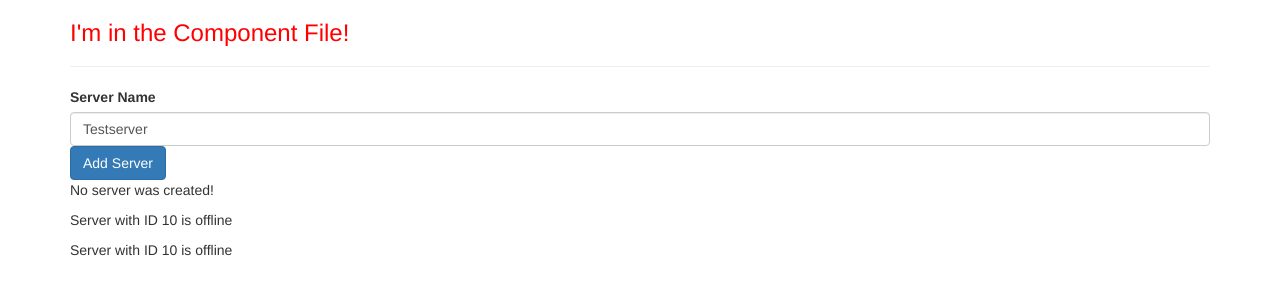
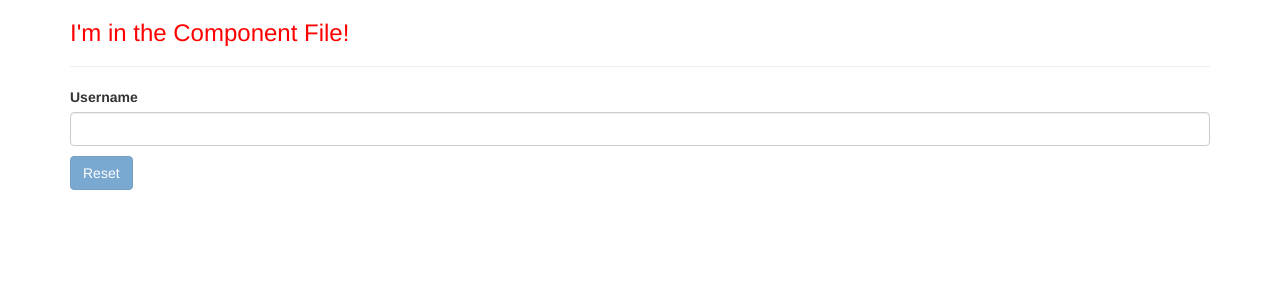
Before and after one commit to Moe-Ajam/my-first-app, an Angular app: page / in a window 1280 px wide. Shown: the top 300 px of the page. Built offline with nearby package versions, Linux system fonts and the light colour scheme.

Commit message:
Assignment #2
Using databinding to solve problems

```diff
--- a/src/app/servers/servers.component.html
+++ b/src/app/servers/servers.component.html
@@ -1,8 +1,13 @@
-<label>Server Name</label>
-<!-- <input type="text" class="form-control" (input)="onUpdateServerName($event)"> -->
+<!-- <label>Server Name</label>
+<input type="text" class="form-control" (input)="onUpdateServerName($event)">
 <input type="text" class="form-control" [(ngModel)]="serverName">
-<!-- <p>{{serverName}}</p> -->
+ <p>{{serverName}}</p>
 <button class="btn btn-primary" [disabled]="!allowNewServer" (click)="onCreateServer()">Add Server</button>
 <p>{{serverCreationStatus}}</p>
 <app-server></app-server>
-<app-server></app-server>
+<app-server></app-server> -->
+
+<label>Username</label>
+<input type="text" class="form-control" [(ngModel)]="username" >
+<p (emptied)="disableButton()">{{ username }}</p>
+<button class="btn btn-primary" (click)="resetUsername()" [disabled]="username === ''">Reset</button>
--- a/src/app/servers/servers.component.ts
+++ b/src/app/servers/servers.component.ts
@@ -1,4 +1,5 @@
 import { Component } from '@angular/core';
+import { isEmpty } from 'rxjs';
 
 @Component({
   selector: 'app-servers',
@@ -7,21 +8,36 @@ import { Component } from '@angular/core';
   styleUrls: ['./servers.component.css']
 })
 export class ServersComponent {
-  allowNewServer = false;
-  serverCreationStatus = 'No server was created!';
-  serverName='Testserver';
+  // allowNewServer = false;
+  // serverCreationStatus = 'No server was created!';
+  // serverName='Testserver';
+
+  username = '';
+  isEmpty = false;
+
+  resetUsername(){
+    this.username = '';
+  }
+
+  disableButton() {
+    this.isEmpty=true;
+  }
 
   constructor() {
-    setTimeout(() => {
-      this.allowNewServer = true;
-    }, 2000)
-  }
+    // setTimeout(() => {
+    //   this.allowNewServer = true;
+    // }, 2000)
 
-  onCreateServer(){
-    this.serverCreationStatus = 'Server was created! Name is ' + this.serverName;
-  }
+  // onCreateServer(){
+  //   this.serverCreationStatus = 'Server was created! Name is ' + this.serverName;
+  // }
 
-  onUpdateServerName(event:Event){
-    this.serverName=(<HTMLInputElement>event.target).value;
-  }
+  // onUpdateServerName(event:Event){
+  //   this.serverName=(<HTMLInputElement>event.target).value;
+  // }
+
+
+
+
 }
+}
```
